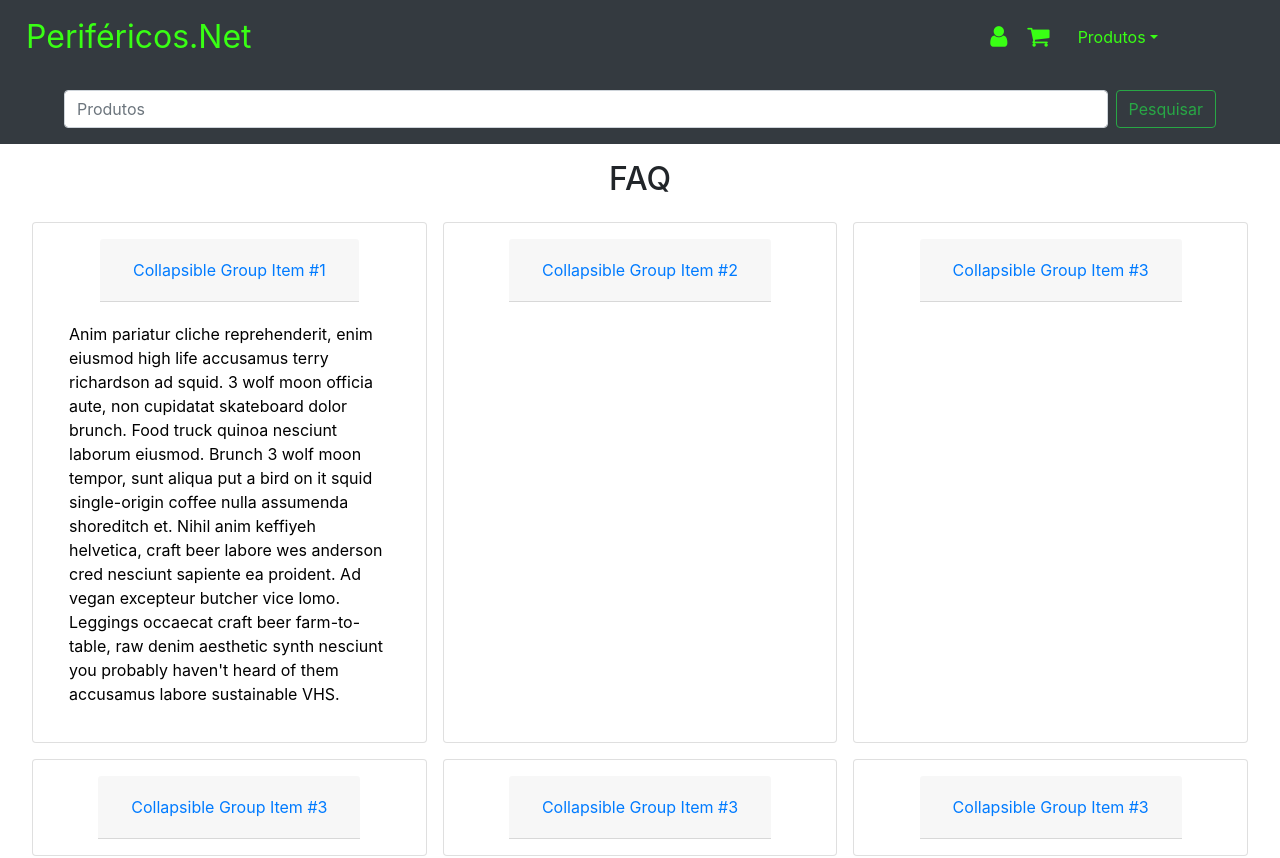
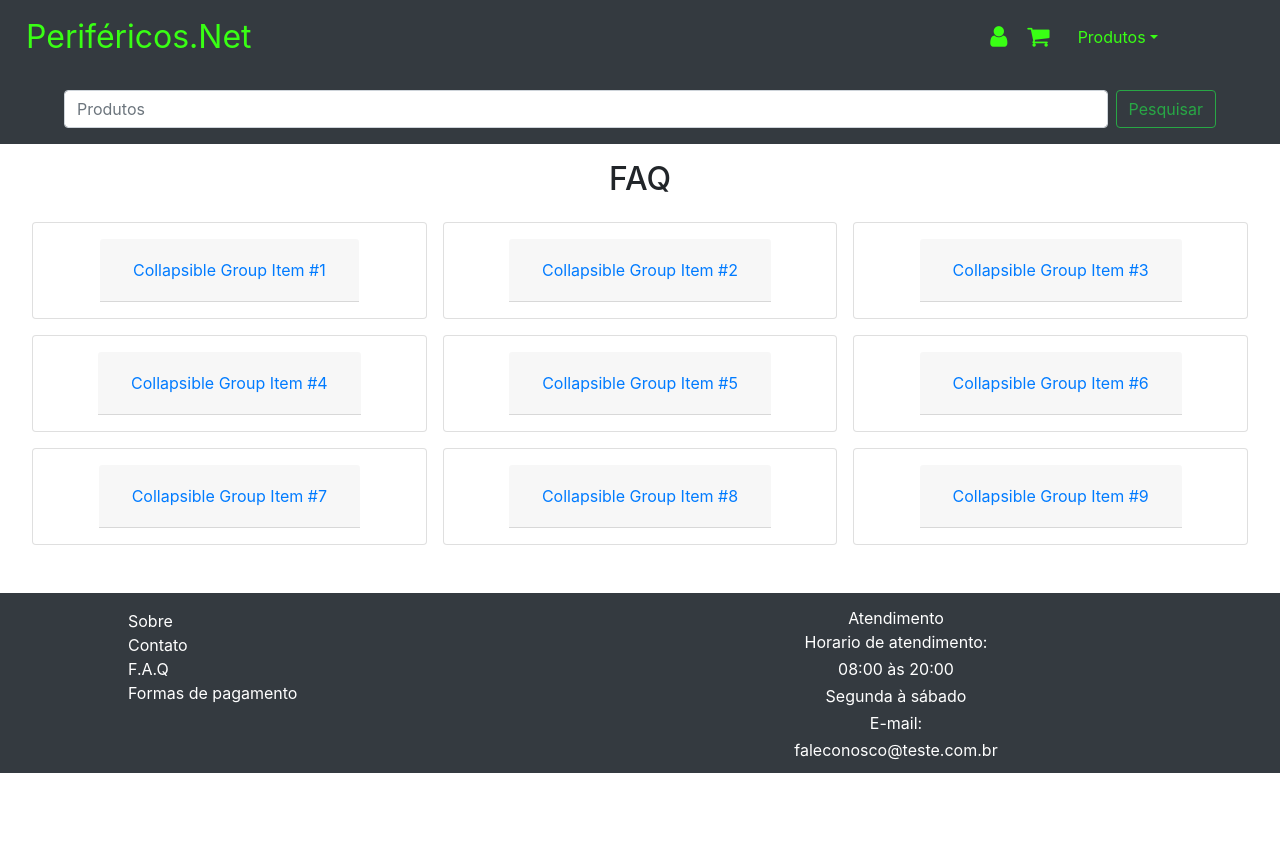
Before and after one commit to victorhoffmann/projeto-integrador, a React (Create React App) app in the folder frontend/: page /faq in a window 1280 px wide. Shown: the top 858 px of the page. After the commit the page ends 800 px from the top, so only its background shows below. Built offline with nearby package versions, Linux system fonts and the light colour scheme.

Commit message:
feature: incrementando faq

```diff
--- a/frontend/src/pages/Faq/index.js
+++ b/frontend/src/pages/Faq/index.js
@@ -4,22 +4,23 @@ const Faq = () => {
   return (
     <>
       <h2 className="titlePage">FAQ</h2>
-      <div id="accordion" className='faq-body' >
+
+      <div id="accordion" className='faq-body'>
         <div className='faq-item'>
           <div className="card-header" id="headingOne">
             <h5 className="mb-0">
-              <button className="btn btn-link" data-toggle="collapse" data-target="#collapseOne" aria-expanded="true" aria-controls="collapseOne">
+              <button className="btn btn-link" data-toggle="collapse" data-target="#collapseOne" aria-expanded="false" aria-controls="collapseOne">
                 Collapsible Group Item #1
               </button>
             </h5>
           </div>
-
-          <div id="collapseOne" className="collapse show" aria-labelledby="headingOne" data-parent="#accordion">
+          <div id="collapseOne" className="collapse" aria-labelledby="headingOne" data-parent="#accordion">
             <div className="card-body">
               Anim pariatur cliche reprehenderit, enim eiusmod high life accusamus terry richardson ad squid. 3 wolf moon officia aute, non cupidatat skateboard dolor brunch. Food truck quinoa nesciunt laborum eiusmod. Brunch 3 wolf moon tempor, sunt aliqua put a bird on it squid single-origin coffee nulla assumenda shoreditch et. Nihil anim keffiyeh helvetica, craft beer labore wes anderson cred nesciunt sapiente ea proident. Ad vegan excepteur butcher vice lomo. Leggings occaecat craft beer farm-to-table, raw denim aesthetic synth nesciunt you probably haven't heard of them accusamus labore sustainable VHS.
             </div>
           </div>
         </div>
+
         <div className='faq-item'>
           <div className="card-header" id="headingTwo">
             <h5 className="mb-0">
@@ -53,7 +54,7 @@ const Faq = () => {
           <div className="card-header" id="heading4">
             <h5 className="mb-0">
               <button className="btn btn-link collapsed" data-toggle="collapse" data-target="#collapse4" aria-expanded="false" aria-controls="collapse4">
-                Collapsible Group Item #3
+                Collapsible Group Item #4
               </button>
             </h5>
           </div>
@@ -68,7 +69,7 @@ const Faq = () => {
           <div className="card-header" id="heading5">
             <h5 className="mb-0">
               <button className="btn btn-link collapsed" data-toggle="collapse" data-target="#collapse5" aria-expanded="false" aria-controls="collapse5">
-                Collapsible Group Item #3
+                Collapsible Group Item #5
               </button>
             </h5>
           </div>
@@ -83,7 +84,7 @@ const Faq = () => {
           <div className="card-header" id="heading6">
             <h5 className="mb-0">
               <button className="btn btn-link collapsed" data-toggle="collapse" data-target="#collapse6" aria-expanded="false" aria-controls="collapse6">
-                Collapsible Group Item #3
+                Collapsible Group Item #6
               </button>
               </h5>
             </div>
@@ -94,63 +95,52 @@ const Faq = () => {
           </div>
         </div>
 
+        <div className='faq-item'>
+          <div className="card-header" id="heading7">
+            <h5 className="mb-0">
+              <button className="btn btn-link collapsed" data-toggle="collapse" data-target="#collapse7" aria-expanded="false" aria-controls="collapse7">
+                Collapsible Group Item #7
+              </button>
+            </h5>
           </div>
-      {/* <section className="faq-body">
-        <article className="faq-item">
-          <h5>Duvida?</h5>
-          <p>
-            Lorem ipsum dolor sit, amet consectetur adipisicing elit. Ratione
-            aliquam dolores, praesentium dolor maiores fuga iste voluptatem
-            harum possimus nemo, blanditiis illum enim doloremque consectetur
-            maxime voluptas, porro velit quia!
-          </p>
-        </article>
-        <article className="faq-item">
-          <h5>Duvida?</h5>
-          <p>
-            Lorem ipsum dolor sit amet consectetur adipisicing elit. Sed
-            recusandae illo sunt quidem tenetur necessitatibus maiores corrupti
-            fugiat dolorem nobis consequatur voluptatem veritatis tempore
-            suscipit aperiam, cupiditate mollitia, ex placeat.
-          </p>
-        </article>
-        <article className="faq-item">
-          <h5>Duvida?</h5>
-          <p>
-            Lorem ipsum dolor sit amet consectetur adipisicing elit. Dolorem,
-            repellendus cum quam voluptate quasi repellat? Veniam, ipsa impedit
-            eligendi iste odio itaque aliquam, cupiditate rem eius voluptas
-            nulla soluta possimus.
-          </p>
-        </article>
-        <article className="faq-item">
-          <h5>Duvida?</h5>
-          <p>
-            Lorem ipsum dolor sit, amet consectetur adipisicing elit. Iusto
-            laudantium incidunt est perferendis ipsam asperiores, molestiae ab
-            qui officia corrupti autem eos nesciunt corporis consectetur
-            recusandae eum. In, quasi amet.
-          </p>
-        </article>
-        <article className="faq-item">
-          <h5>Duvida?</h5>
-          <p>
-            Lorem ipsum dolor sit amet consectetur adipisicing elit. Provident
-            architecto velit rem dicta error cumque veritatis est accusantium
-            ullam atque, facilis labore deserunt asperiores nam, harum
-            temporibus enim quidem alias.
-          </p>
-        </article>
-        <article className="faq-item">
-          <h5>Duvida?</h5>
-          <p>
-            Lorem ipsum dolor sit amet consectetur adipisicing elit. Ullam
-            corporis facere impedit sapiente ipsa sint labore numquam sunt,
-            distinctio ipsam aut optio temporibus voluptas! Soluta sit molestiae
-            tempora possimus quidem?
-          </p>
-        </article>
-      </section> */}
+          <div id="collapse7" className="collapse" aria-labelledby="heading7" data-parent="#accordion">
+            <div className="card-body">
+              Anim pariatur cliche reprehenderit, enim eiusmod high life accusamus terry richardson ad squid. 3 wolf moon officia aute, non cupidatat skateboard dolor brunch. Food truck quinoa nesciunt laborum eiusmod. Brunch 3 wolf moon tempor, sunt aliqua put a bird on it squid single-origin coffee nulla assumenda shoreditch et. Nihil anim keffiyeh helvetica, craft beer labore wes anderson cred nesciunt sapiente ea proident. Ad vegan excepteur butcher vice lomo. Leggings occaecat craft beer farm-to-table, raw denim aesthetic synth nesciunt you probably haven't heard of them accusamus labore sustainable VHS.
+            </div>
+          </div>
+        </div>
+
+        <div className='faq-item'>
+          <div className="card-header" id="heading8">
+            <h5 className="mb-0">
+              <button className="btn btn-link collapsed" data-toggle="collapse" data-target="#collapse8" aria-expanded="false" aria-controls="collapse8">
+                Collapsible Group Item #8
+              </button>
+            </h5>
+          </div>
+          <div id="collapse8" className="collapse" aria-labelledby="heading8" data-parent="#accordion">
+            <div className="card-body">
+              Anim pariatur cliche reprehenderit, enim eiusmod high life accusamus terry richardson ad squid. 3 wolf moon officia aute, non cupidatat skateboard dolor brunch. Food truck quinoa nesciunt laborum eiusmod. Brunch 3 wolf moon tempor, sunt aliqua put a bird on it squid single-origin coffee nulla assumenda shoreditch et. Nihil anim keffiyeh helvetica, craft beer labore wes anderson cred nesciunt sapiente ea proident. Ad vegan excepteur butcher vice lomo. Leggings occaecat craft beer farm-to-table, raw denim aesthetic synth nesciunt you probably haven't heard of them accusamus labore sustainable VHS.
+            </div>
+          </div>
+        </div>
+
+        <div className='faq-item'>
+          <div className="card-header" id="heading6">
+            <h5 className="mb-0">
+              <button className="btn btn-link collapsed" data-toggle="collapse" data-target="#collapse9" aria-expanded="false" aria-controls="collapse9">
+                Collapsible Group Item #9
+              </button>
+              </h5>
+            </div>
+          <div id="collapse9" className="collapse" aria-labelledby="heading9" data-parent="#accordion">
+            <div className="card-body">
+              Anim pariatur cliche reprehenderit, enim eiusmod high life accusamus terry richardson ad squid. 3 wolf moon officia aute, non cupidatat skateboard dolor brunch. Food truck quinoa nesciunt laborum eiusmod. Brunch 3 wolf moon tempor, sunt aliqua put a bird on it squid single-origin coffee nulla assumenda shoreditch et. Nihil anim keffiyeh helvetica, craft beer labore wes anderson cred nesciunt sapiente ea proident. Ad vegan excepteur butcher vice lomo. Leggings occaecat craft beer farm-to-table, raw denim aesthetic synth nesciunt you probably haven't heard of them accusamus labore sustainable VHS.
+            </div>
+          </div>
+        </div>
+
+      </div>
     </>
   );
 };
```
Lines whose indentation alone changed are shown as unchanged.
